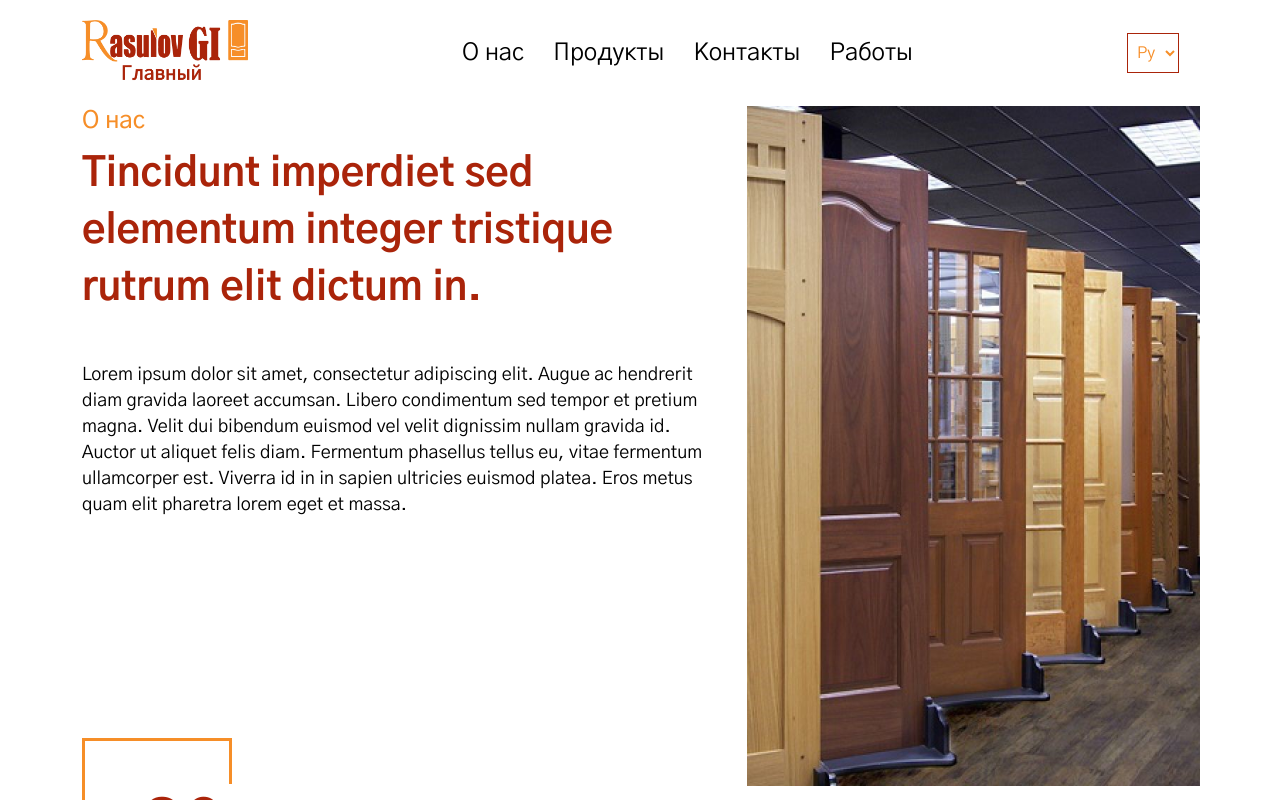
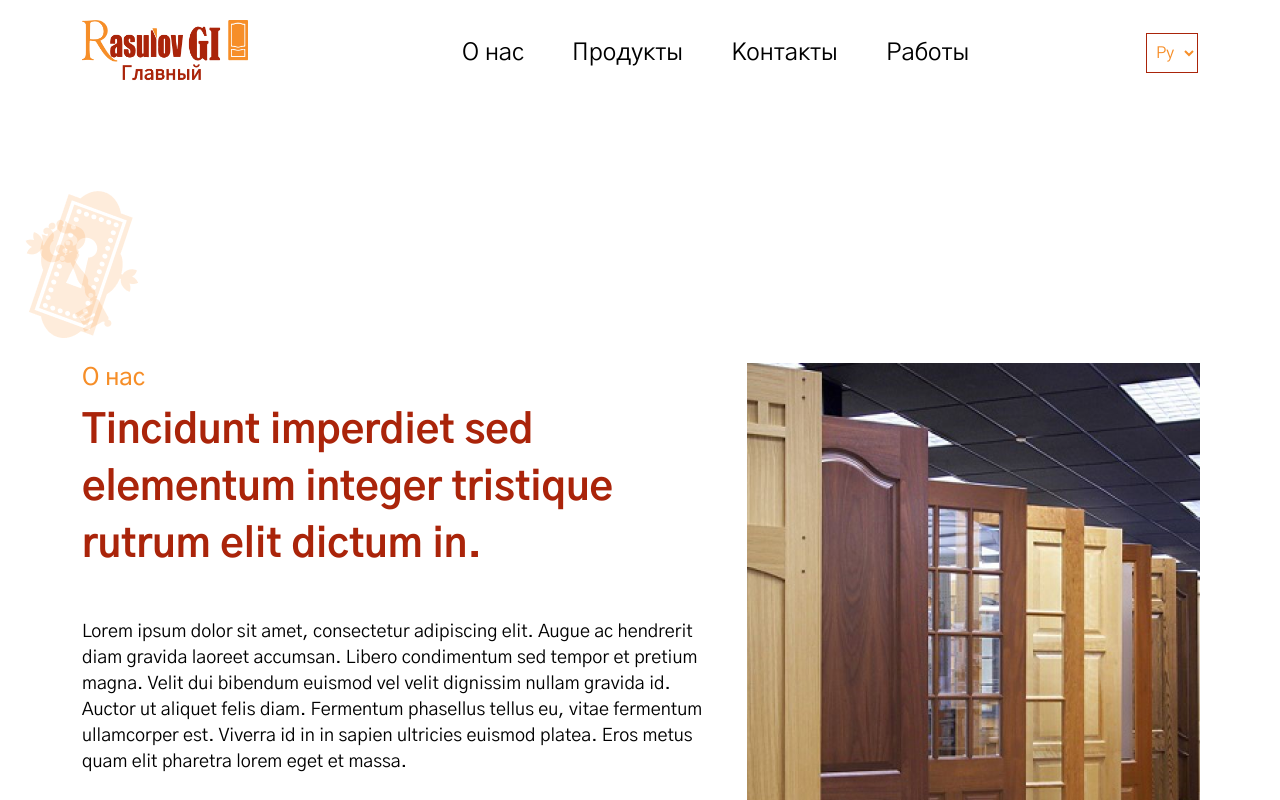
Before and after one commit to 7Davronbek/app-rasulovGI-client, a React (Create React App) app: page / in a window 1280 px wide. Shown: the top 800 px of the page. Built offline with nearby package versions, Linux system fonts and the light colour scheme.

Commit message:
rasulovGI-app

```diff
--- a/src/components/About.jsx
+++ b/src/components/About.jsx
@@ -4,6 +4,8 @@ import { getText } from '../locales'
 const About = () => {
     return (
         <div className='About'>
+            <div className="key1"><img src="/img/key1.png" alt="" /></div>
+            <div className="key2"><img src="/img/key2.png" alt="" /></div>
             <div className="container">
                 <div className="row">
                     <div className="col-7">
--- a/src/components/Navbar.jsx
+++ b/src/components/Navbar.jsx
@@ -17,21 +17,21 @@ const Navbar = () => {
                                 <a href="/"><img className='w-100' src="./img/logo.png" alt="" /></a>
                             </div>
                         </div>
-                        <div className="col-5">
+                        <div className="col-8 d-flex align-items-center justify-content-between">
                             <ul className="nav-menu">
-                                <li><a href="">{getText("about")}</a></li>
-                                <li><a href="">{getText("products")}</a></li>
-                                <li><a href="">{getText("contacts")}</a></li>
-                                <li><a href="">{getText("portfolio")}</a></li>
+                                <li className='me-5'><a href="/">{getText("about")}</a></li>
+                                <li className='me-5'><a href="/">{getText("products")}</a></li>
+                                <li className='me-5'><a href="/">{getText("contacts")}</a></li>
+                                <li className='me-5'><a href="/">{getText("portfolio")}</a></li>
                             </ul>
-                        </div>
-                        <div className="col-1">
+
                             <div className="language">
                                 <select className='siteLang' onChange={changeLanguage}>
                                     <option value="ru" selected={getLanguage() === "ru"} >Ру</option>
                                     <option value="uz" selected={getLanguage() === "uz"} >Uz</option>
                                 </select>
                             </div>
+
                         </div>
                     </div>
                 </div>
--- a/src/sass/main.scss
+++ b/src/sass/main.scss
@@ -1,12 +1,12 @@
+$colorBlack: #000000;
+$colorRed: #AA240A;
+$colorYellow: #F68E28;
+$colorOq: #fff;
+
 @import url('https://fonts.googleapis.com/css2?family=Gothic+A1:wght@400;500;600;700;900&display=swap');
 
 body {
     font-family: 'Gothic A1', sans-serif;
-
-    $colorBlack: #000000;
-    $colorRed: #AA240A;
-    $colorYellow: #F68E28;
-    $colorOq: #fff;
 
     h1,
     h2,
@@ -96,6 +96,15 @@ body {
     }
 
     .About {
+        padding: 60px 0 90px;
+        position: relative;
+
+        .key1 {
+            position: absolute;
+            top: 100px;
+            left: 30px;
+        }
+
         h3 {
             font-size: 40px;
             line-height: 57px;
```
Also changed, not shown: public/img/key1.png (added), public/img/key2.png (added).
